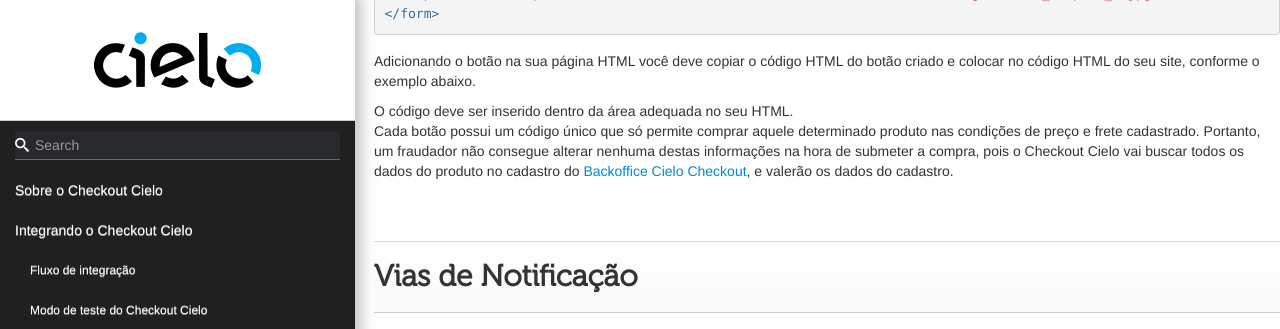
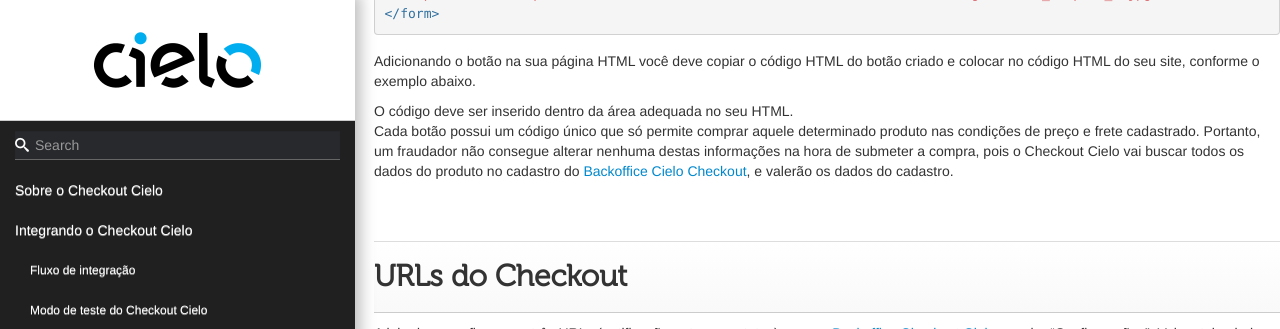
Before and after one commit to DeveloperCielo/Tutorial, a Jekyll site: the page built from _posts/2017-08-25-Checkout.md, in a window 1280 px wide and 900 px high, scrolled down 21379 px, cut to the strip 0-329 px from the top of the window. Built offline with Jekyll 4.4.1, drawn with Linux system fonts in a browser that asks for light colours; some web fonts are replaced.

Commit message:
Update 2017-08-25-Checkout.md

```diff
--- a/_posts/2017-08-25-Checkout.md
+++ b/_posts/2017-08-25-Checkout.md
@@ -883,33 +883,6 @@
 
 
 
-
-
-
-
-
-
-
-
-
-
-
-
-
-
-
-
-
-
-
-
-
-
-
-
-
-
-# Vias de Notificação
 
 # URLs do Checkout
 
```
